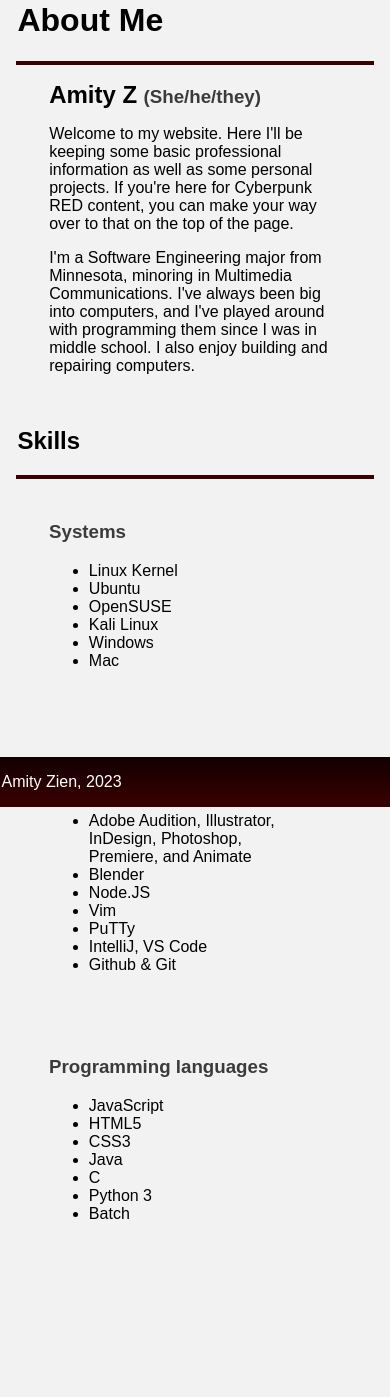
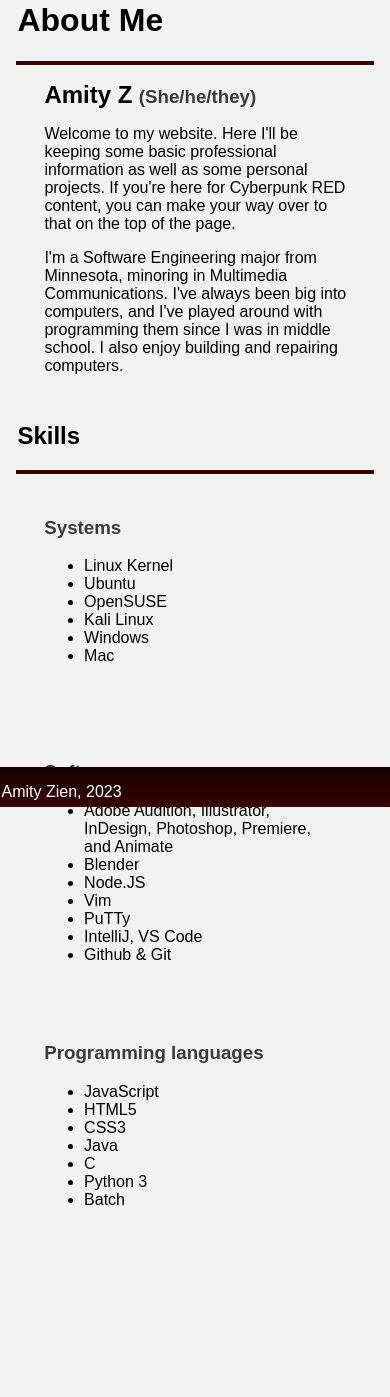
Before and after one commit to SamuelZien/elanazien.github.io, a PHP site: page / in a window 390 px wide. Shown: the part 37-1434 px from the top of the page. After the commit the page ends 1242 px from the top, so only its background shows below. Run offline with PHP 8.4, Linux system fonts and the light colour scheme.

Commit message:
CSS Footer

```diff
--- a/index.css
+++ b/index.css
@@ -1,10 +1,11 @@
 main{
     margin:1rem;
+    min-height:100vh;
 }
 body{
   margin:0rem;
   background-color:#f2f2f2;
-  overflow: hidden;
+  min-height: 100%;
 }
 p, li{
   font-size:medium;
@@ -61,16 +62,18 @@ color:#3b3b3b;
     /*box-shadow: 2px 2px 2px 1px black;*/
     max-width: 100%;
     margin:1rem;
-    padding: 0rem 1rem 1rem 1rem;
+    padding: 0rem 0.7rem 0.7rem 0.7rem;
     position:relative;
     left:-2%;
       animation: fadearticle 0.7s ease-in-out 0.25s 1 forwards;
   }
   footer{
-    position: absolute;
-    bottom:0%;
+    position:fixed;
+    bottom:0;
     width:100%;
+    height:2.5rem;
     background-image: linear-gradient(180deg, #120001 0.001%, #3b0000);
+    z-index: 3;
   }
   footer p, footer a{
     color:#fff;
@@ -102,4 +105,18 @@ color:#3b3b3b;
       max-width:85%;
       margin: 0.5rem;
       }
+      .contentbar>article, #about{
+        left:-5%;
+        animation: fadearticle 0.7s ease-in-out 0.25s 1 forwards;
+      }
+      @keyframes fadearticle{
+        from{
+          left:-5%;
+          color:#f2f2f2;
+        }
+        to{
+          left:0%;
+          color:#000;
+        }
+      }
   }
--- a/index.html
+++ b/index.html
@@ -7,13 +7,11 @@
     <title>Amity Z | Home</title>
 </head>
 <body>
-    <section>
     <header>
         <nav class="navbar">
             <a class="current-link" href="./index.html">Home</a>
             <a href="./fixlist/home.html">Fixlist</a>
         </nav>
-    </section>
     <br>
     </header>
     <main>
```
